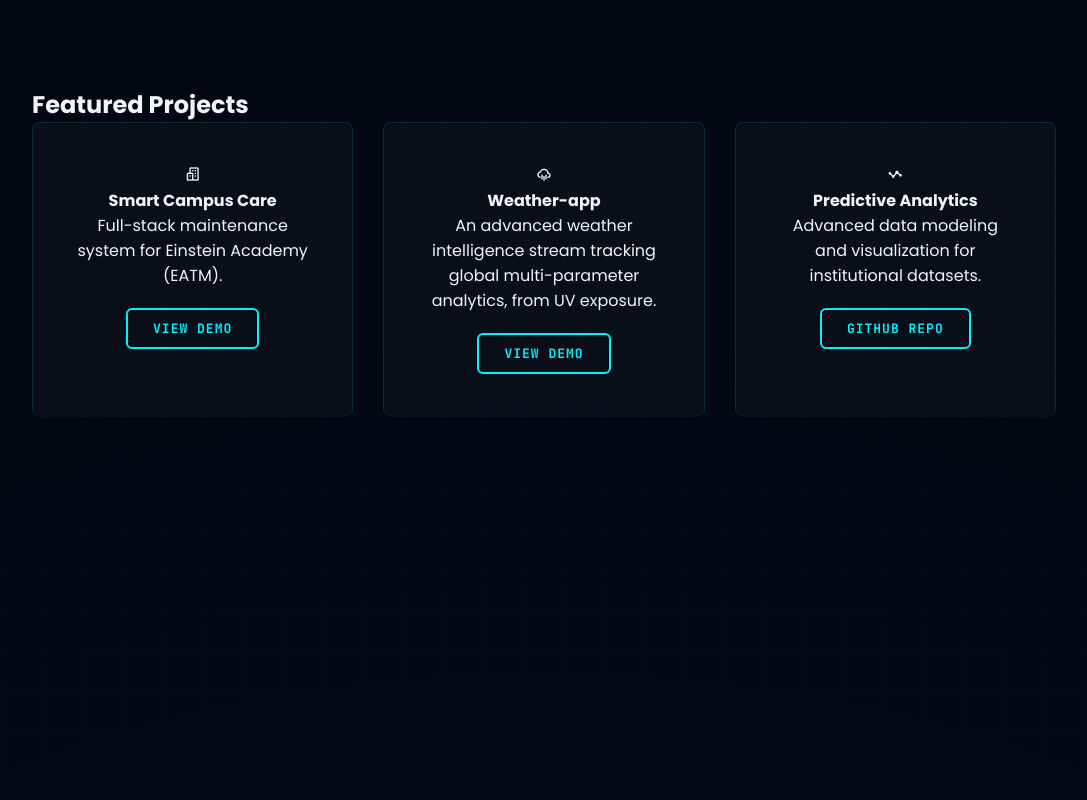
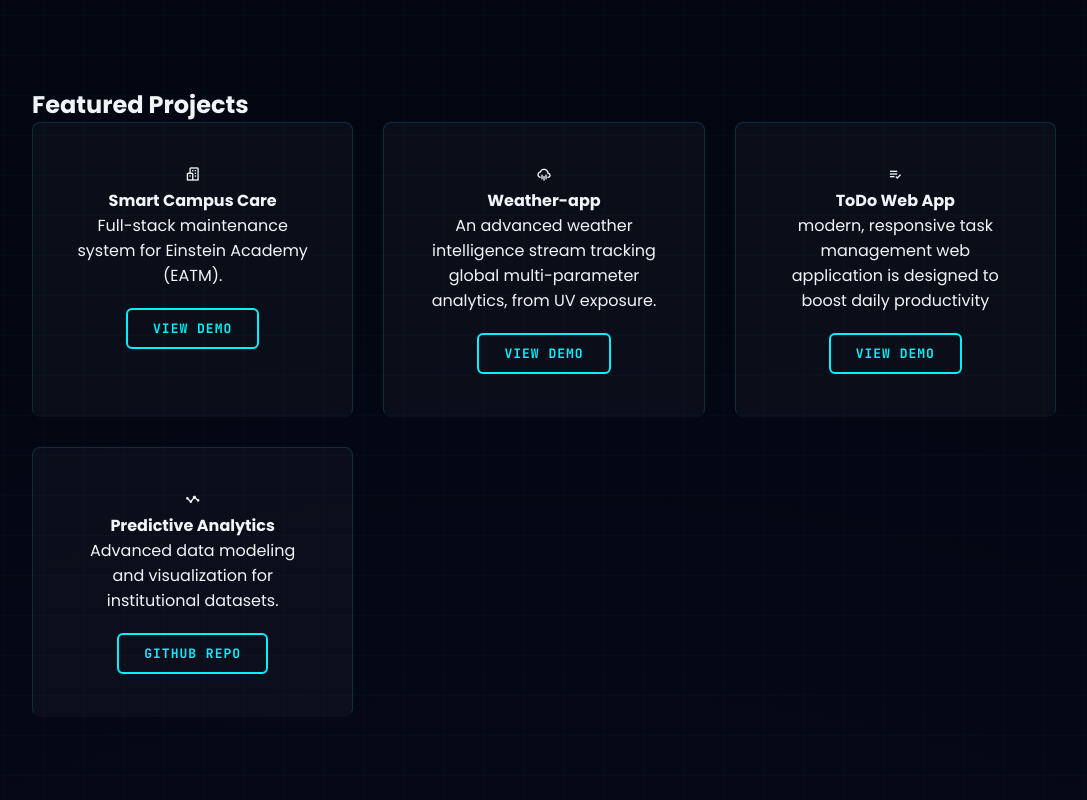
Before and after one commit to swagatkumarmohapatra07-sudo/my-protfolio, a website: page index.html in a window 1280 px wide. Shown: the part 1660-2460 px from the top of the page, without its empty margins (96-1183 px from the left). Drawn offline with nearby package versions, Linux system fonts and the light colour scheme.

Commit message:
add new web app

```diff
--- a/index.html
+++ b/index.html
@@ -130,6 +130,13 @@
                 <p>An advanced weather intelligence stream tracking global multi-parameter analytics, from UV exposure.
                 </p>
                 <a href="https://wheather-proj.vercel.app/" target="_blank" class="glow-btn">View Demo</a>
+            </div>
+            <div class="project-card">
+                <div class="project-icon"><i class='bx bx-list-check'></i></div>
+                <h4>ToDo Web App</h4>
+                <p>modern, responsive task management web application is designed to boost daily productivity
+                </p>
+                <a href="https://todo-web-u2n5.vercel.app/" target="_blank" class="glow-btn">View Demo</a>
             </div>
 
 
```
